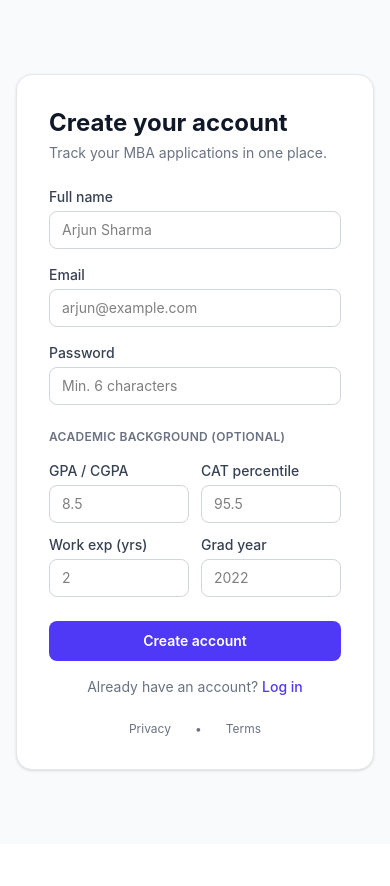
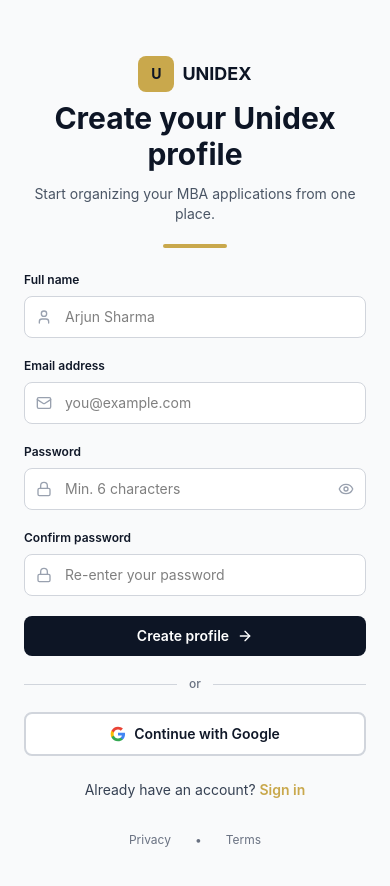
Before and after one commit to pomo-licious/unidex, a React (Vite) app: page /signup in a window 390 px wide. Shown: the top 886 px of the page. Before the commit the page ends 844 px from the top, so only its background shows below. Built offline with nearby package versions, Linux system fonts and the light colour scheme; no server answers.

Commit message:
Landing For-colleges section, Signup retheme, sidebar + top-bar, hero image

```diff
--- a/src/pages/Login.jsx
+++ b/src/pages/Login.jsx
@@ -115,11 +115,11 @@
           <div className="bg-[#0d1525] border border-gray-700 rounded-lg p-6 space-y-4">
             <Quote className="w-6 h-6 text-[#c9a84c]" />
             <p className="text-gray-300 text-sm leading-relaxed">
-              "TODO: Share what one of our beta users discovered during their MBA application journey."
+              Unidex kept me organized throughout my application process. It made a complex journey feel simple and achievable.
             </p>
             <div>
-              <p className="text-[#c9a84c] font-bold text-sm uppercase">— Priya S.</p>
-              <p className="text-gray-400 text-xs">CAT 2025 aspirant</p>
+              <p className="text-[#c9a84c] font-bold text-sm uppercase">— Rishabh M.</p>
+              <p className="text-gray-400 text-xs">Admitted to INSEAD</p>
             </div>
           </div>
         </div>
--- a/src/pages/Signup.jsx
+++ b/src/pages/Signup.jsx
@@ -1,189 +1,339 @@
 // ─────────────────────────────────────────────────────────────────────────────
 // src/pages/Signup.jsx — Account creation page (real Supabase auth)
 //
-// This is the ONLY page that talks directly to Supabase Auth.
 // Step 1: Creates a login account (email + password) via Supabase Auth.
 // Step 2: Once auth succeeds, inserts a row into the `students` table with
-//         the user's name and academic details.
-// Step 3: Redirects to /colleges on success.
+//         the user's name + email. Academic details are collected later in
+//         the Onboarding flow.
+// Step 3: Redirects to /onboarding on success.
 //
-// This page is separate from Onboarding (which is the more detailed profile
-// setup). Signup is the bare minimum to create an account.
+// Google sign-up uses the existing shared Supabase client via OAuth. No keys
+// are hardcoded — they come from environment variables in src/lib/supabase.js.
 // ─────────────────────────────────────────────────────────────────────────────
 
-import { useState, useMemo } from 'react'
+import { useState, useMemo, useEffect } from 'react'
 import { useNavigate, Link, useSearchParams } from 'react-router-dom'
+import { Mail, Lock, User, Eye, EyeOff, ArrowRight, Shield, Clock, BarChart3, Quote } from 'lucide-react'
 import { supabase } from '../lib/supabase'   // The single shared Supabase connection
 import { getAuthErrorMessage } from '../lib/authErrors'
 
 export default function Signup() {
-  const navigate = useNavigate()   // Used to redirect to another page after success
+  const navigate = useNavigate()
   const [searchParams] = useSearchParams()
   const referredBy = useMemo(() => searchParams.get('ref'), [searchParams])
 
-  // ── Form state — all field values live here ────────────────────────────────
+  // ── Form state ──────────────────────────────────────────────────────────────
   const [form, setForm] = useState({
     name: '',
     email: '',
     password: '',
-    gpa: '',
-    cat_percentile: '',
-    work_exp_yrs: '',
-    grad_year: '',
+    confirmPassword: '',
   })
+  const [showPassword, setShowPassword] = useState(false)
+  const [loading, setLoading] = useState(false)
+  const [error, setError] = useState(null)
 
-  // Loading = true while waiting for Supabase to respond (shows spinner text on button)
-  const [loading, setLoading] = useState(false)
+  useEffect(() => {
+    document.title = 'Create your profile · Unidex'
+  }, [])
 
-  // Error = any message returned by Supabase if something goes wrong
-  const [error, setError]   = useState(null)
-
-  // ── handleChange — updates a single field in the form state when the user types ──
   function handleChange(e) {
     setForm({ ...form, [e.target.name]: e.target.value })
-    // Spread operator (...form) copies all existing values, then overwrites just the changed field
   }
 
-  // ── handleSubmit — runs when the user clicks "Create account" ─────────────
+  // ── Email + password sign-up ─────────────────────────────────────────────────
   async function handleSubmit(e) {
-    e.preventDefault()       // Prevent the browser's default form submission (page reload)
-    setLoading(true)
+    e.preventDefault()
     setError(null)
 
-    // ── Step 1: Create the auth account (email + password login) ──
+    // Client-side validation before hitting Supabase
+    if (form.password !== form.confirmPassword) {
+      setError('Passwords do not match.')
+      return
+    }
+    if (form.password.length < 6) {
+      setError('Password must be at least 6 characters.')
+      return
+    }
+
+    setLoading(true)
+
+    // Step 1: Create the auth account
     const { data: authData, error: authError } = await supabase.auth.signUp({
       email: form.email,
       password: form.password,
     })
 
-    // If Supabase returns an error (e.g. email already used), show it and stop
     if (authError) {
       setError(getAuthErrorMessage(authError))
       setLoading(false)
       return
     }
 
-    // ── Step 2: Insert a matching row into the `students` database table ──
-    // We link it to the auth account via user_id so RLS policies work correctly
+    // Step 2: Insert a matching row into the `students` table
     const { error: insertError } = await supabase.from('students').insert({
-      user_id: authData.user.id,    // ID from the auth account just created
-      name:    form.name,
-      email:   form.email,
-      referred_by: referredBy || null,  // Track who referred this user (if any)
-      academic_background: {
-        // Convert text inputs to proper numbers; use null if the field was left blank
-        gpa:            form.gpa            ? parseFloat(form.gpa)            : null,
-        cat_percentile: form.cat_percentile ? parseFloat(form.cat_percentile) : null,
-        work_exp_yrs:   form.work_exp_yrs   ? parseInt(form.work_exp_yrs)     : null,
-        grad_year:      form.grad_year      ? parseInt(form.grad_year)        : null,
-      },
+      user_id: authData.user.id,
+      name: form.name,
+      email: form.email,
+      referred_by: referredBy || null,
     })
 
-    // If the database insert fails (e.g. duplicate email), show the error
     if (insertError) {
       console.error('Failed to create student profile:', insertError)
-      // Note: auth account was created but student row failed
-      // This is a critical issue that needs manual cleanup
       setError('Account creation failed at final step. Please contact support with your email: ' + form.email)
       setLoading(false)
       return
     }
 
-    // ── Step 3: Everything succeeded — go to college discovery ──
-    navigate('/colleges')
+    // Step 3: Continue to onboarding to complete the profile
+    navigate('/onboarding')
   }
 
-  // ── Render ─────────────────────────────────────────────────────────────────
+  // ── Google sign-up (Supabase OAuth) ──────────────────────────────────────────
+  async function handleGoogleSignup() {
+    setError(null)
+    const { error: oauthError } = await supabase.auth.signInWithOAuth({
+      provider: 'google',
+      // After Google auth completes, land on the profile/dashboard.
+      // TODO: if you prefer new Google users to complete onboarding first,
+      // change this to `${window.location.origin}/onboarding`.
+      options: { redirectTo: window.location.origin + '/profile' },
+    })
+    if (oauthError) setError(oauthError.message)
+  }
+
   return (
-    <div className="min-h-screen bg-gray-50 flex items-center justify-center px-4">
-      <div className="w-full max-w-md bg-white rounded-2xl shadow-sm border border-gray-200 p-8">
+    <div className="min-h-screen flex bg-white">
+      {/* ═══════════════════════════════════════════════════════════════════════
+          LEFT PANEL — brand promise (hidden on mobile)
+          ═══════════════════════════════════════════════════════════════════════ */}
+      <div
+        className="hidden lg:flex w-[45%] flex-col justify-between p-12 relative"
+        style={{
+          backgroundImage: 'url(https://images.unsplash.com/photo-1523240795612-9a054b0db644?w=1200&q=80)',
+          backgroundSize: 'cover',
+          backgroundPosition: 'center',
+        }}
+      >
+        <div className="absolute inset-0 bg-[#0d1525] opacity-70" />
 
-        <h1 className="text-2xl font-bold text-gray-900 mb-1">Create your account</h1>
-        <p className="text-sm text-gray-500 mb-6">Track your MBA applications in one place.</p>
+        <div className="relative z-10 flex flex-col h-full">
+          {/* Logo */}
+          <Link to="/" className="inline-block hover:opacity-80 transition">
+            <div className="flex items-center gap-3">
+              <div className="w-12 h-12 rounded-lg bg-[#c9a84c] flex items-center justify-center">
+                <span className="text-[#0d1525] text-lg font-bold">U</span>
+              </div>
+              <div>
+                <h1 className="text-white text-2xl font-bold">UNIDEX</h1>
+                <p className="text-[#c9a84c] text-xs font-semibold">MBA APPLICATION HUB</p>
+              </div>
+            </div>
+          </Link>
 
-        {/* Error banner — only visible when error state is set */}
+          {/* Headline */}
+          <div className="mt-16">
+            <h2 className="text-white text-5xl font-bold leading-tight mb-4">
+              One profile.<br />All your applications.
+            </h2>
+            <p className="text-gray-300 text-lg">
+              Create your Unidex profile once and reuse it across<br />every MBA application you track.
+            </p>
+          </div>
+
+          {/* Feature rows */}
+          <div className="space-y-8 my-12">
+            <div className="flex gap-4">
+              <Shield className="w-8 h-8 text-[#c9a84c] shrink-0 mt-1" />
+              <div>
+                <h3 className="text-white font-semibold text-lg">Secure &amp; private</h3>
+                <p className="text-gray-400 text-sm mt-1">Your data is encrypted and always protected.</p>
+              </div>
+            </div>
+            <div className="flex gap-4">
+              <Clock className="w-8 h-8 text-[#c9a84c] shrink-0 mt-1" />
+              <div>
+                <h3 className="text-white font-semibold text-lg">Never miss a deadline</h3>
+                <p className="text-gray-400 text-sm mt-1">Smart reminders keep every application on track.</p>
+              </div>
+            </div>
+            <div className="flex gap-4">
+              <BarChart3 className="w-8 h-8 text-[#c9a84c] shrink-0 mt-1" />
+              <div>
+                <h3 className="text-white font-semibold text-lg">Apply with confidence</h3>
+                <p className="text-gray-400 text-sm mt-1">Submit complete, accurate applications every time.</p>
+              </div>
+            </div>
+          </div>
+
+          {/* Testimonial */}
+          <div className="bg-[#0d1525] border border-gray-700 rounded-lg p-6 space-y-4">
+            <Quote className="w-6 h-6 text-[#c9a84c]" />
+            <p className="text-gray-300 text-sm leading-relaxed">
+              Unidex kept me organized throughout my application process. It made a complex journey feel simple and achievable.
+            </p>
+            <div>
+              <p className="text-[#c9a84c] font-bold text-sm uppercase">— Rishabh M.</p>
+              <p className="text-gray-400 text-xs">Admitted to INSEAD</p>
+            </div>
+          </div>
+        </div>
+      </div>
+
+      {/* ═══════════════════════════════════════════════════════════════════════
+          RIGHT PANEL — sign-up form
+          ═══════════════════════════════════════════════════════════════════════ */}
+      <div className="w-full lg:w-[55%] bg-gray-50 flex flex-col justify-center p-6 lg:p-12 overflow-y-auto">
+        <div className="flex items-center justify-center flex-1">
+          <div className="w-full max-w-[420px] space-y-6 py-8">
+            {/* Mobile logo */}
+            <Link to="/" className="lg:hidden flex items-center justify-center gap-2 mb-2">
+              <div className="w-9 h-9 rounded-lg bg-[#c9a84c] flex items-center justify-center">
+                <span className="text-[#0d1525] text-sm font-bold">U</span>
+              </div>
+              <span className="text-lg font-bold text-[#0d1525]">UNIDEX</span>
+            </Link>
+
+            {/* Title */}
+            <div className="text-center space-y-3">
+              <h2 className="text-3xl font-bold text-[#0d1525]">Create your Unidex profile</h2>
+              <p className="text-gray-600 text-sm">Start organizing your MBA applications from one place.</p>
+              <div className="flex justify-center pt-2">
+                <div className="w-16 h-1 bg-[#c9a84c] rounded-full" />
+              </div>
+            </div>
+
+            {/* Error banner */}
             {error && (
-          <div className="mb-4 rounded-lg bg-red-50 border border-red-200 px-4 py-3 text-sm text-red-700">
+              <div className="rounded-lg bg-red-50 border border-red-200 px-4 py-3 text-sm text-red-700">
                 {error}
               </div>
             )}
 
             {/* Form */}
-        <form className="space-y-4">
-
-          {/* Required fields */}
+            <form onSubmit={handleSubmit} className="space-y-5">
+              {/* Full name */}
               <div>
-            <label className="block text-sm font-medium text-gray-700 mb-1">Full name</label>
-            <input name="name" type="text" required value={form.name} onChange={handleChange}
-              className="w-full rounded-lg border border-gray-300 px-3 py-2 text-sm focus:outline-none focus:ring-2 focus:ring-indigo-500"
-              placeholder="Arjun Sharma" />
-          </div>
-
-          <div>
-            <label className="block text-sm font-medium text-gray-700 mb-1">Email</label>
-            <input name="email" type="email" required value={form.email} onChange={handleChange}
-              className="w-full rounded-lg border border-gray-300 px-3 py-2 text-sm focus:outline-none focus:ring-2 focus:ring-indigo-500"
-              placeholder="arjun@example.com" />
-          </div>
-
-          <div>
-            <label className="block text-sm font-medium text-gray-700 mb-1">Password</label>
-            <input name="password" type="password" required minLength={6} value={form.password} onChange={handleChange}
-              className="w-full rounded-lg border border-gray-300 px-3 py-2 text-sm focus:outline-none focus:ring-2 focus:ring-indigo-500"
-              placeholder="Min. 6 characters" />
-          </div>
-
-          {/* Optional academic fields — stored in the `academic_background` JSONB column */}
-          <p className="text-xs font-semibold text-gray-500 uppercase tracking-wide pt-2">
-            Academic background (optional)
-          </p>
-
-          <div className="grid grid-cols-2 gap-3">
-            <div>
-              <label className="block text-sm font-medium text-gray-700 mb-1">GPA / CGPA</label>
-              <input name="gpa" type="number" step="0.01" min="0" max="10" value={form.gpa} onChange={handleChange}
-                className="w-full rounded-lg border border-gray-300 px-3 py-2 text-sm focus:outline-none focus:ring-2 focus:ring-indigo-500"
-                placeholder="8.5" />
-            </div>
-            <div>
-              <label className="block text-sm font-medium text-gray-700 mb-1">CAT percentile</label>
-              <input name="cat_percentile" type="number" step="0.01" min="0" max="100" value={form.cat_percentile} onChange={handleChange}
-                className="w-full rounded-lg border border-gray-300 px-3 py-2 text-sm focus:outline-none focus:ring-2 focus:ring-indigo-500"
-                placeholder="95.5" />
-            </div>
-            <div>
-              <label className="block text-sm font-medium text-gray-700 mb-1">Work exp (yrs)</label>
-              <input name="work_exp_yrs" type="number" min="0" max="20" value={form.work_exp_yrs} onChange={handleChange}
-                className="w-full rounded-lg border border-gray-300 px-3 py-2 text-sm focus:outline-none focus:ring-2 focus:ring-indigo-500"
-                placeholder="2" />
-            </div>
-            <div>
-              <label className="block text-sm font-medium text-gray-700 mb-1">Grad year</label>
-              <input name="grad_year" type="number" min="2000" max="2030" value={form.grad_year} onChange={handleChange}
-                onKeyDown={(e) => e.key === 'Enter' && handleSubmit(e)}
-                className="w-full rounded-lg border border-gray-300 px-3 py-2 text-sm focus:outline-none focus:ring-2 focus:ring-indigo-500"
-                placeholder="2022" />
+                <label className="block text-xs font-semibold text-gray-900 mb-2">Full name</label>
+                <div className="relative">
+                  <User className="absolute left-3 top-1/2 -translate-y-1/2 w-4 h-4 text-gray-400" />
+                  <input
+                    name="name"
+                    type="text"
+                    required
+                    value={form.name}
+                    onChange={handleChange}
+                    placeholder="Arjun Sharma"
+                    className="w-full pl-10 pr-4 py-2.5 rounded-lg border border-gray-300 bg-white text-sm focus:outline-none focus:ring-2 focus:ring-[#c9a84c] focus:border-transparent"
+                  />
                 </div>
               </div>
 
-          {/* Submit button — shows "Creating account…" while loading */}
-          <button type="button" onClick={handleSubmit} disabled={loading}
-            className="w-full mt-2 rounded-lg bg-indigo-600 px-4 py-2.5 text-sm font-semibold text-white hover:bg-indigo-700 disabled:opacity-50 disabled:cursor-not-allowed transition-colors">
-            {loading ? 'Creating account…' : 'Create account'}
+              {/* Email */}
+              <div>
+                <label className="block text-xs font-semibold text-gray-900 mb-2">Email address</label>
+                <div className="relative">
+                  <Mail className="absolute left-3 top-1/2 -translate-y-1/2 w-4 h-4 text-gray-400" />
+                  <input
+                    name="email"
+                    type="email"
+                    required
+                    value={form.email}
+                    onChange={handleChange}
+                    placeholder="you@example.com"
+                    className="w-full pl-10 pr-4 py-2.5 rounded-lg border border-gray-300 bg-white text-sm focus:outline-none focus:ring-2 focus:ring-[#c9a84c] focus:border-transparent"
+                  />
+                </div>
+              </div>
+
+              {/* Password */}
+              <div>
+                <label className="block text-xs font-semibold text-gray-900 mb-2">Password</label>
+                <div className="relative">
+                  <Lock className="absolute left-3 top-1/2 -translate-y-1/2 w-4 h-4 text-gray-400" />
+                  <input
+                    name="password"
+                    type={showPassword ? 'text' : 'password'}
+                    required
+                    minLength={6}
+                    value={form.password}
+                    onChange={handleChange}
+                    placeholder="Min. 6 characters"
+                    className="w-full pl-10 pr-10 py-2.5 rounded-lg border border-gray-300 bg-white text-sm focus:outline-none focus:ring-2 focus:ring-[#c9a84c] focus:border-transparent"
+                  />
+                  <button
+                    type="button"
+                    onClick={() => setShowPassword(!showPassword)}
+                    className="absolute right-3 top-1/2 -translate-y-1/2 text-gray-400 hover:text-gray-600"
+                  >
+                    {showPassword ? <EyeOff className="w-4 h-4" /> : <Eye className="w-4 h-4" />}
+                  </button>
+                </div>
+              </div>
+
+              {/* Confirm password */}
+              <div>
+                <label className="block text-xs font-semibold text-gray-900 mb-2">Confirm password</label>
+                <div className="relative">
+                  <Lock className="absolute left-3 top-1/2 -translate-y-1/2 w-4 h-4 text-gray-400" />
+                  <input
+                    name="confirmPassword"
+                    type={showPassword ? 'text' : 'password'}
+                    required
+                    value={form.confirmPassword}
+                    onChange={handleChange}
+                    onKeyDown={(e) => e.key === 'Enter' && handleSubmit(e)}
+                    placeholder="Re-enter your password"
+                    className="w-full pl-10 pr-4 py-2.5 rounded-lg border border-gray-300 bg-white text-sm focus:outline-none focus:ring-2 focus:ring-[#c9a84c] focus:border-transparent"
+                  />
+                </div>
+              </div>
+
+              {/* Create profile button */}
+              <button
+                type="submit"
+                disabled={loading}
+                className="w-full py-2.5 rounded-lg bg-[#0d1525] text-white font-semibold text-sm hover:bg-[#1a2844] disabled:opacity-50 transition-colors flex items-center justify-center gap-2"
+              >
+                {loading ? 'Creating profile…' : (<>Create profile <ArrowRight className="w-4 h-4" /></>)}
+              </button>
+
+              {/* Divider */}
+              <div className="flex items-center gap-3">
+                <div className="flex-1 h-px bg-gray-300" />
+                <span className="text-xs text-gray-500 font-medium">or</span>
+                <div className="flex-1 h-px bg-gray-300" />
+              </div>
+
+              {/* Google */}
+              <button
+                type="button"
+                onClick={handleGoogleSignup}
+                className="w-full py-2.5 rounded-lg bg-white border-2 border-gray-300 text-gray-900 font-semibold text-sm hover:bg-gray-50 transition-colors flex items-center justify-center gap-2"
+              >
+                <svg className="w-4 h-4" viewBox="0 0 24 24">
+                  <path fill="#4285F4" d="M22.56 12.25c0-.78-.07-1.53-.2-2.25H12v4.26h5.92c-.26 1.37-1.04 2.53-2.21 3.31v2.77h3.57c2.08-1.92 3.28-4.74 3.28-8.09z" />
+                  <path fill="#34A853" d="M12 23c2.97 0 5.46-.98 7.28-2.66l-3.57-2.77c-.98.66-2.23 1.06-3.71 1.06-2.86 0-5.29-1.93-6.16-4.53H2.18v2.84C3.99 20.53 7.7 23 12 23z" />
+                  <path fill="#FBBC05" d="M5.84 14.09c-.22-.66-.35-1.36-.35-2.09s.13-1.43.35-2.09V7.07H2.18C1.43 8.55 1 10.22 1 12s.43 3.45 1.18 4.93l2.85-2.22.81-.62z" />
+                  <path fill="#EA4335" d="M12 5.38c1.62 0 3.06.56 4.21 1.64l3.15-3.15C17.45 2.09 14.97 1 12 1 7.7 1 3.99 3.47 2.18 7.07l3.66 2.84c.87-2.6 3.3-4.53 6.16-4.53z" />
+                </svg>
+                Continue with Google
               </button>
             </form>
 
-        {/* Link to login page (not yet built) */}
-        <p className="mt-4 text-center text-sm text-gray-500">
+            {/* Sign in link */}
+            <p className="text-center text-sm text-gray-700">
               Already have an account?{' '}
-          <Link to="/login" className="text-indigo-600 hover:underline font-medium">Log in</Link>
+              <Link to="/login" className="text-[#c9a84c] hover:underline font-semibold">Sign in</Link>
             </p>
 
-        {/* Footer: Legal links */}
-        <div className="flex items-center justify-center gap-6 text-xs text-gray-500 mt-6">
-          <button onClick={() => navigate('/privacy')} className="hover:text-gray-400 transition">Privacy</button>
+            {/* Legal */}
+            <div className="flex items-center justify-center gap-6 text-xs text-gray-500 pt-2">
+              <button onClick={() => navigate('/privacy')} className="hover:text-gray-700 transition">Privacy</button>
               <span>•</span>
-          <button onClick={() => navigate('/terms')} className="hover:text-gray-400 transition">Terms</button>
+              <button onClick={() => navigate('/terms')} className="hover:text-gray-700 transition">Terms</button>
+            </div>
+          </div>
         </div>
       </div>
     </div>
```
Also changed, not shown: src/components/Layout.jsx (+17 -4 lines), src/pages/LandingPage.jsx (+33 -6 lines). Lines whose indentation alone changed are shown as unchanged.
